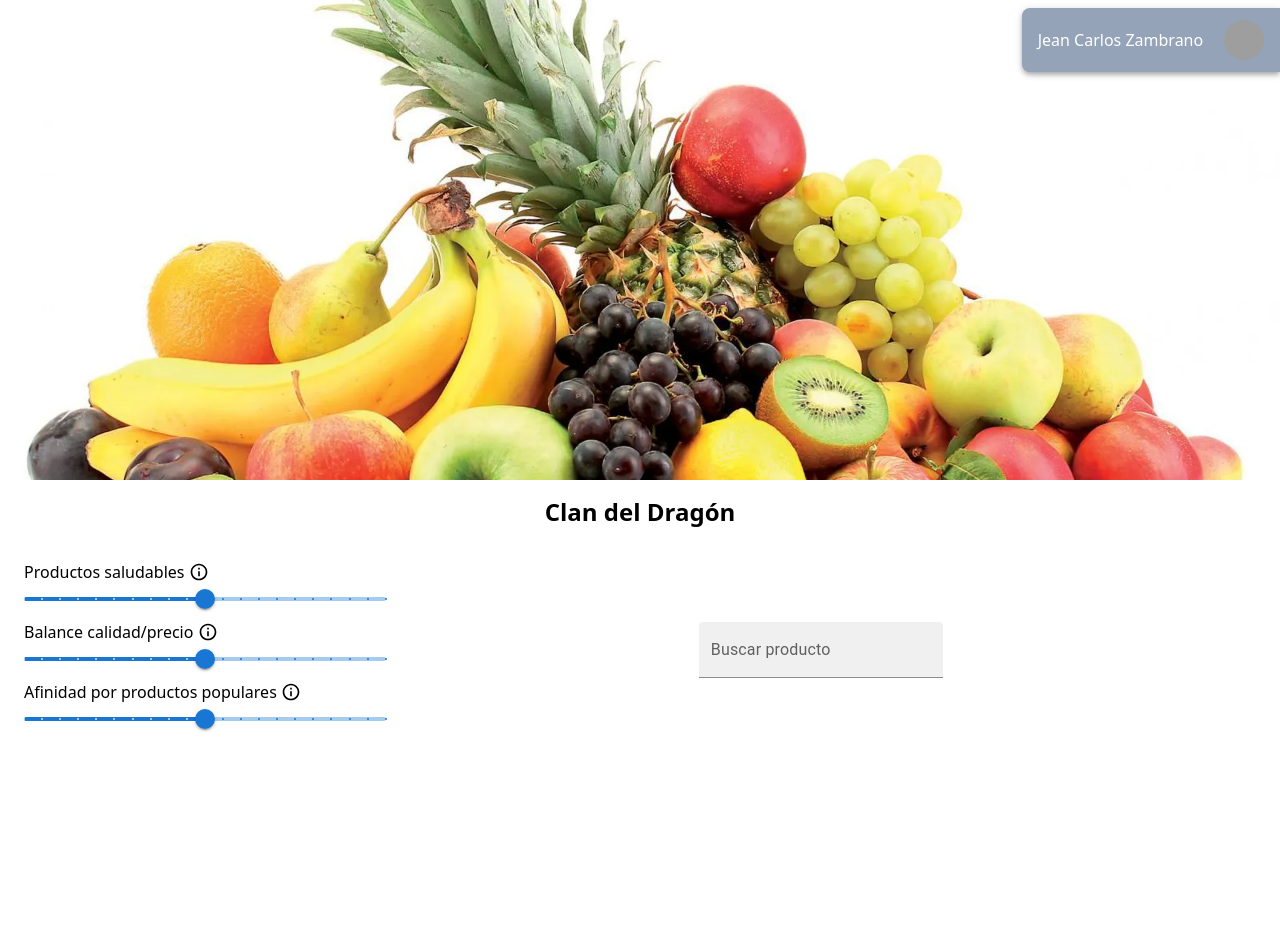
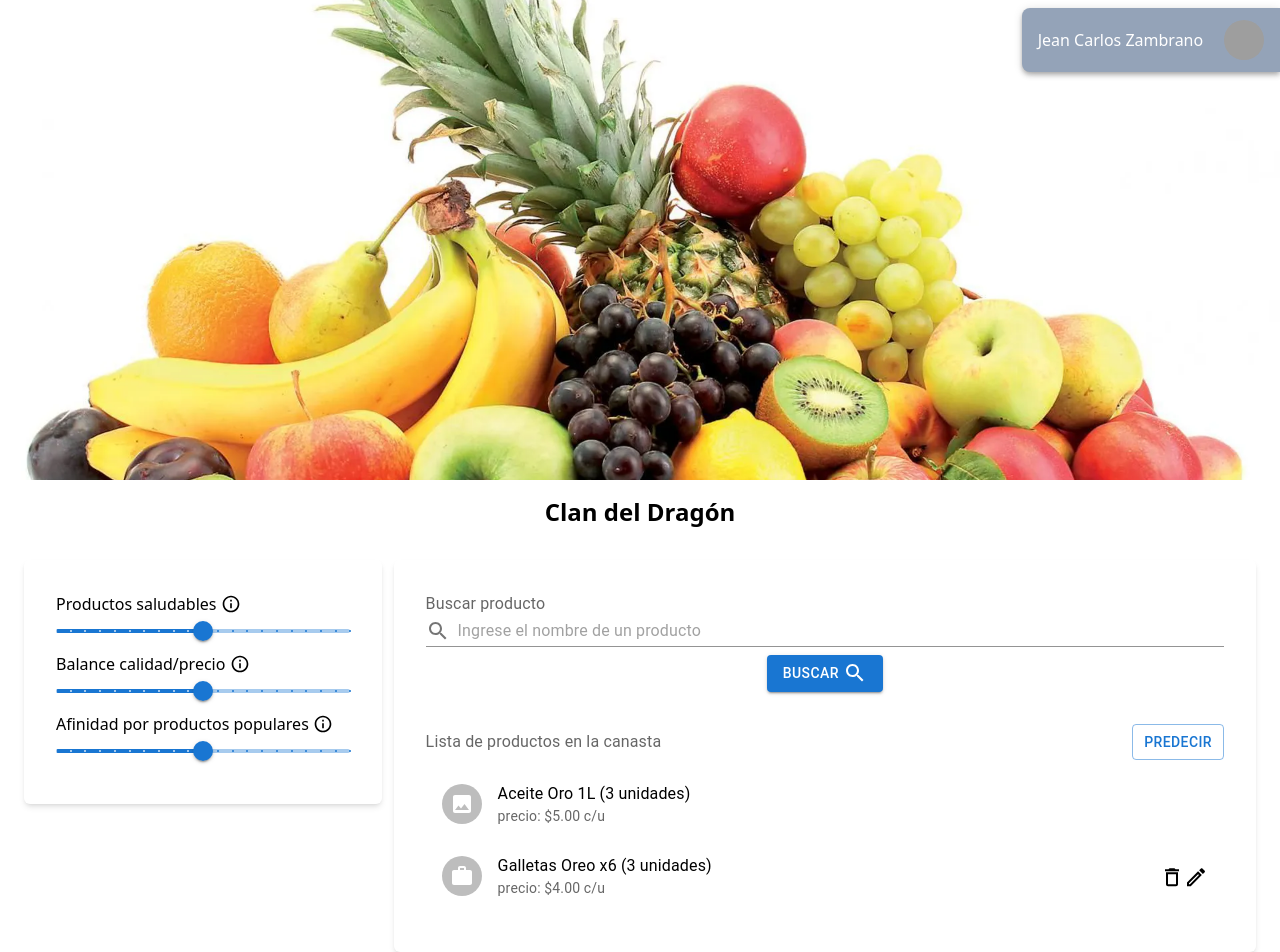
Before and after one commit to alfre8424/algoritmo-de-recomendacion, a React (Create React App) app in the folder client/: page / in a window 1280 px wide. Shown: the top 952 px of the page. Before the commit the page ends 800 px from the top, so only its background shows below. Built offline with nearby package versions, Linux system fonts and the light colour scheme; grey boxes are pictures that could not be loaded.

Commit message:
home page'

```diff
--- /dev/null
+++ b/client/src/core/shared_components/component.dialog.tsx
@@ -0,0 +1,55 @@
+import React from 'react';
+import {
+	Button,
+	Dialog,
+	DialogActions,
+	DialogContent,
+	DialogTitle,
+	useTheme
+} from '@mui/material';
+import useMediaQuery from '@mui/material/useMediaQuery';
+
+interface IAppDialogProps {
+	isOpen: boolean;
+	title?: string;
+	content?: React.ReactNode;
+	actionButtons?: React.ReactNode[];
+	onClose: () => void;
+}
+
+function AppSimpleDialog({
+	isOpen,
+	title,
+	content,
+	actionButtons,
+	onClose
+}: IAppDialogProps) {
+	const theme = useTheme();
+	const fullScreen = useMediaQuery(theme.breakpoints.down('md'));
+
+	return <Dialog
+		fullScreen={fullScreen}
+		open={isOpen}
+	>
+		<DialogTitle id="responsive-dialog-title">
+			{title}
+		</DialogTitle>
+		<DialogContent>
+			{content}
+		</DialogContent>
+		<DialogActions>
+			{
+				actionButtons ? actionButtons.map((actionButton, index) => {
+					return <React.Fragment key={index}>
+						{actionButton}
+					</React.Fragment>
+				}) :
+					<Button autoFocus onClick={onClose}>
+						Aceptar
+					</Button>
+			}
+		</DialogActions>
+	</Dialog >
+}
+
+export default AppSimpleDialog;
--- /dev/null
+++ b/client/src/core/shared_components/component.listview.tsx
@@ -0,0 +1,36 @@
+import List from '@mui/material/List';
+import ListItem from '@mui/material/ListItem';
+import ListItemText from '@mui/material/ListItemText';
+import ListItemAvatar from '@mui/material/ListItemAvatar';
+import Avatar from '@mui/material/Avatar';
+import ImageIcon from '@mui/icons-material/Image';
+import WorkIcon from '@mui/icons-material/Work';
+import {ListItemSecondaryAction} from '@mui/material';
+import {DeleteOutlined, EditOutlined} from '@mui/icons-material';
+
+export default function ListView() {
+	return (
+		<List sx={{width: '100%', bgcolor: 'background.paper'}}>
+			<ListItem>
+				<ListItemAvatar>
+					<Avatar>
+						<ImageIcon />
+					</Avatar>
+				</ListItemAvatar>
+				<ListItemText primary="Aceite Oro 1L (3 unidades)" secondary="precio: $5.00 c/u" />
+			</ListItem>
+			<ListItem>
+				<ListItemAvatar>
+					<Avatar>
+						<WorkIcon />
+					</Avatar>
+				</ListItemAvatar>
+				<ListItemText primary="Galletas Oreo x6 (3 unidades)" secondary="precio: $4.00 c/u" />
+				<ListItemSecondaryAction>
+					<DeleteOutlined />
+					<EditOutlined />
+				</ListItemSecondaryAction>
+			</ListItem>
+		</List>
+	);
+}
--- a/client/src/core/shared_components/component.navbar.tsx
+++ b/client/src/core/shared_components/component.navbar.tsx
@@ -5,29 +5,17 @@ import Toolbar from '@mui/material/Toolbar';
 import IconButton from '@mui/material/IconButton';
 import Typography from '@mui/material/Typography';
 import Menu from '@mui/material/Menu';
-import MenuIcon from '@mui/icons-material/Menu';
-import Container from '@mui/material/Container';
 import Avatar from '@mui/material/Avatar';
-import Button from '@mui/material/Button';
+import MenuItem from '@mui/material/MenuItem';
 import Tooltip from '@mui/material/Tooltip';
-import MenuItem from '@mui/material/MenuItem';
 
-const pages: string[] = [];
 const settings = ['Perfil', 'Cerrar sesión'];
 
 function AppNavbar() {
-	const [anchorElNav, setAnchorElNav] = React.useState<null | HTMLElement>(null);
 	const [anchorElUser, setAnchorElUser] = React.useState<null | HTMLElement>(null);
 
-	const handleOpenNavMenu = (event: React.MouseEvent<HTMLElement>) => {
-		setAnchorElNav(event.currentTarget);
-	};
 	const handleOpenUserMenu = (event: React.MouseEvent<HTMLElement>) => {
 		setAnchorElUser(event.currentTarget);
-	};
-
-	const handleCloseNavMenu = () => {
-		setAnchorElNav(null);
 	};
 
 	const handleCloseUserMenu = () => {
@@ -48,7 +36,7 @@ function AppNavbar() {
 					&nbsp;
 					&nbsp;
 					<Box sx={{flexGrow: 0}}>
-						<Tooltip title="Open settings">
+						<Tooltip title="Mostrar opciones">
 							<IconButton onClick={handleOpenUserMenu} sx={{p: 0}}>
 								<Avatar alt="Remy Sharp" src="/static/images/avatar/2.jpg" />
 							</IconButton>
--- a/client/src/core/shared_components/component.searchbar.tsx
+++ b/client/src/core/shared_components/component.searchbar.tsx
@@ -1,22 +1,35 @@
-import TextField from "@mui/material/TextField";
+import {SearchOutlined} from "@mui/icons-material";
+import {Input, InputAdornment, InputLabel} from "@mui/material";
 
 interface IAppSearchBarProps {
 	value: string;
 	onChange: (value: string) => void;
 	label: string;
+	placeholder?: string;
 	id?: string;
 }
 const SearchAppBar = ({
 	value,
 	onChange,
+	placeholder,
 	label,
 	id,
 }: IAppSearchBarProps) => {
-	return <TextField
-		id={id}
-		label={label}
-		variant="filled"
-	/>;
+	return (
+		<div className="w-full">
+			<InputLabel htmlFor={id}>{label}</InputLabel>
+			<Input
+				placeholder={placeholder}
+				className="w-full"
+				startAdornment={
+					<InputAdornment position="start">
+						<SearchOutlined />
+					</InputAdornment>
+				}
+				id={id}
+			/>
+		</div>
+	);
 }
 
 export default SearchAppBar;
--- a/client/src/presentation/views/home/components/component.recommend_settings.tsx
+++ b/client/src/presentation/views/home/components/component.recommend_settings.tsx
@@ -3,7 +3,7 @@ import type {ReactElement} from "react";
 
 export function RecommendSettings(): ReactElement {
 	return (
-		<div id="settings" className="w-full flex flex-col" style={{boxSizing: "border-box"}}>
+		<div id="settings" className="w-full flex flex-col justify-start shadow-md rounded-md p-8">
 			<AppSlider
 				label="Productos saludables"
 				infoText="¿Qué tan importante es para usted que los productos recomendados sean saludables?"
--- a/client/src/presentation/views/home/components/component.search.tsx
+++ b/client/src/presentation/views/home/components/component.search.tsx
@@ -1,14 +1,43 @@
+import {SearchOutlined} from "@mui/icons-material";
+import Button from "@mui/material/Button";
+import InputLabel from "@mui/material/InputLabel";
+import ListView from "core/shared_components/component.listview";
 import SearchAppBar from "core/shared_components/component.searchbar";
-import type { ReactElement } from "react"
+import type {ReactElement} from "react"
 
-export function AppSearch(): ReactElement {
+interface IAppSearchBarProps {
+	onSearch: () => void;
+}
+
+export function AppSearch({
+	onSearch,
+}: IAppSearchBarProps): ReactElement {
 	return (
-		<div className="flex flex-row w-full items-center justify-center">
+		<div
+			className="flex px-8 shadow-md rounded-md py-8 flex-col h-full w-full items-center justify-start"
+		>
 			<SearchAppBar
 				label="Buscar producto"
 				value=''
+				placeholder="Ingrese el nombre de un producto"
 				onChange={() => {}}
 			/>
+			<div className="my-1"></div>
+			<div onClick={onSearch}>
+				<Button
+					variant="contained"
+				>
+
+					Buscar&nbsp;<SearchOutlined />
+				</Button>
+			</div>
+			<div className="flex flex-col md:flex-row md:justify-between mt-8 md:items-center w-full h-full">
+				<InputLabel className="w-full text-center md:text-left">
+					Lista de productos en la canasta
+				</InputLabel>
+				<Button variant="outlined">Predecir</Button>
+			</div>
+			<ListView />
 		</div>
 	);
 }
--- a/client/src/presentation/views/home/index.tsx
+++ b/client/src/presentation/views/home/index.tsx
@@ -1,9 +1,15 @@
+import AppSimpleDialog from "core/shared_components/component.dialog";
+import React from "react";
+import type {ReactElement} from "react"
 import AppNavbar from "core/shared_components/component.navbar";
-import type {ReactElement} from "react"
 import {RecommendSettings} from "./components/component.recommend_settings";
 import {AppSearch} from "./components/component.search";
+import ListView from "core/shared_components/component.listview";
 
 export function Home(): ReactElement {
+
+	const [showAlert, setShowAlert] = React.useState(false);
+
 	return (
 		<div className="flex flex-col overflow-x-hidden">
 			<div
@@ -18,24 +24,30 @@ export function Home(): ReactElement {
 					<AppNavbar />
 				</div>
 			</div>
-			<main id="body" className="w-screen">
+			<div id="body" className="w-screen">
 				<h1 className="margin-auto my-4 text-center text-2xl font-bold">
 					Clan del Dragón
 				</h1>
 				<div
-					className="m-2 flex flex-col items-center p-4 lg:flex-row lg:justify-center"
-					style={{
-						boxSizing: "border-box",
-					}}
+					className="m-2 flex flex-col items-center p-4 lg:flex-row lg:justify-between lg:items-stretch"
 				>
-					<div className="w-full lg:w-[40vw]">
+					<div className="w-full lg:w-[40vw] h-full">
 						<RecommendSettings />
 					</div>
-					<div className="w-full">
-						<AppSearch />
+					<div className="lg:w-[1rem]"></div>
+					<div className="w-full h-full">
+						<AppSearch
+							onSearch={() => setShowAlert(true)}
+						/>
 					</div>
 				</div>
-			</main>
+			</div>
+			<AppSimpleDialog
+				isOpen={showAlert}
+				title="Funcionalidad no disponible"
+				content={<p>Esta funcionalidad aún no está disponible.</p>}
+				onClose={() => setShowAlert(false)}
+			/>
 		</div>
 	);
 }
```
